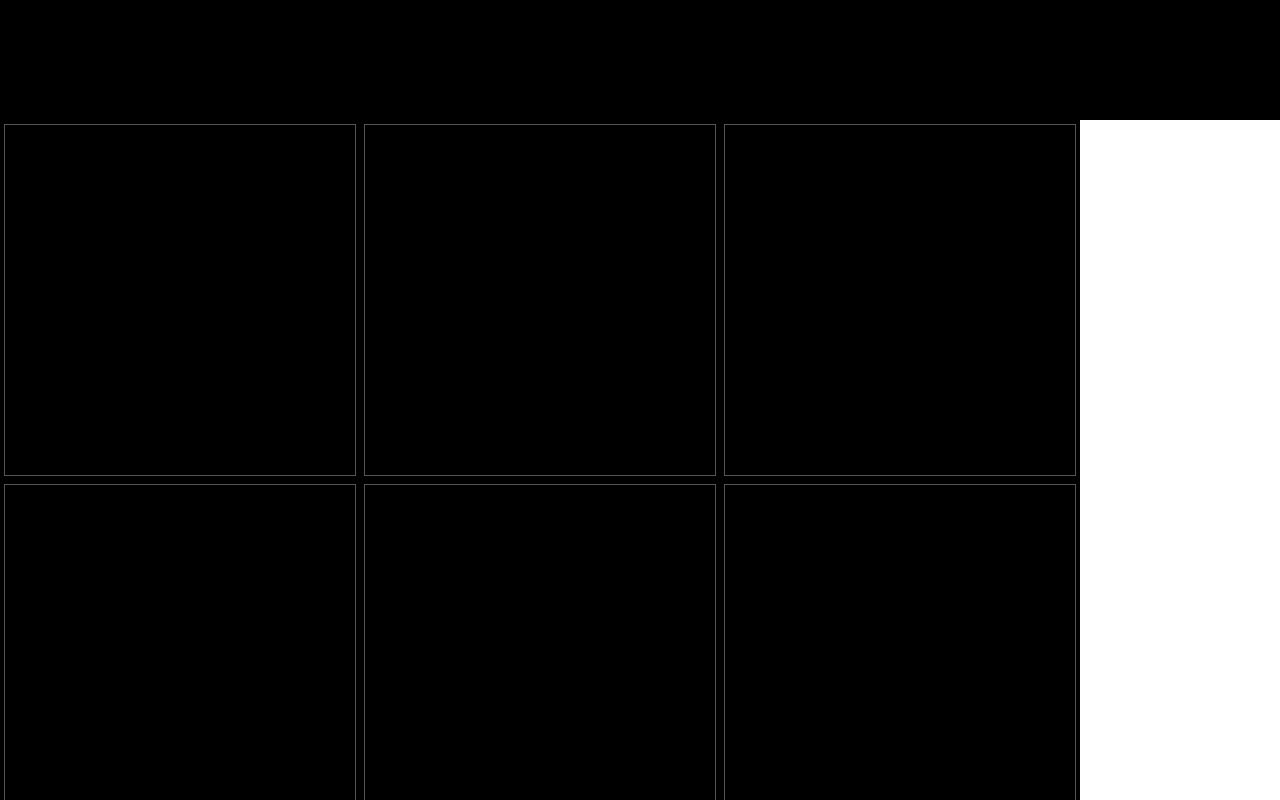
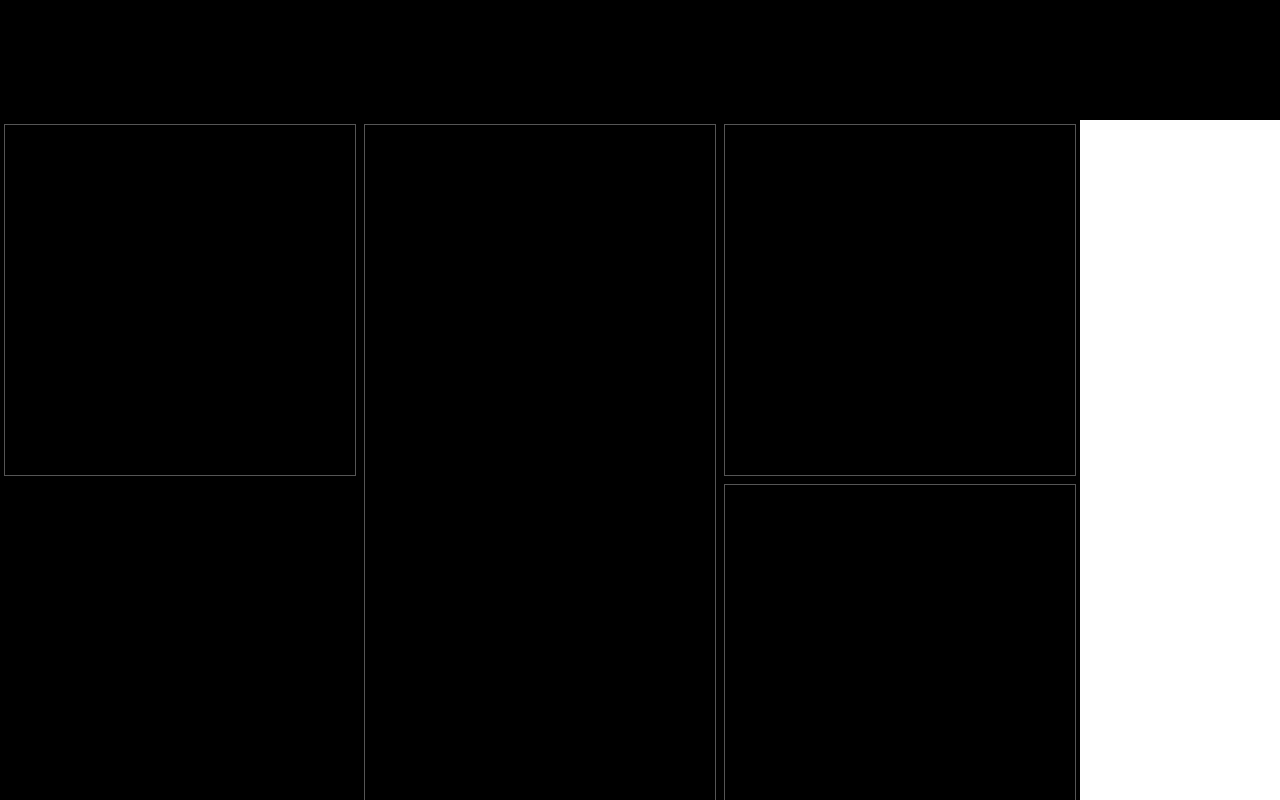
Before and after one commit to mattmolo/MHacksV, a plain HTML site: page index.html in a window 1280 px wide. Drawn offline with nearby package versions, Linux system fonts and the light colour scheme.

Commit message:
Grid config works

```diff
--- a/grid.json
+++ b/grid.json
@@ -1,68 +1,79 @@
 {
 
     "grid1" : {
-        "height" : 1,
-        "width" : 1,
+        "height" : "h-one-fifth",
+        "width" : "w-one-third",
+        "origin": 0,
         "name" : "module-1"
     },
 
     "grid2" : {
-        "height" : 3,
-        "width" : 1,
+        "height" : "h-three-fifths",
+        "width" : "w-one-third",
+        "origin": 1,
         "name" : "module-1"
     },
 
     "grid3" : {
-        "height" : 1,
-        "width" : 1,
+        "height" : "h-one-fifth",
+        "width" : "w-one-third",
+        "origin": 2,
         "name" : "module-1"
     },
 
     "grid4" : {
-        "height" : 1,
-        "width" : 1,
+        "height" : "h-one-fifth",
+        "width" : "w-one-third",
+        "origin": 3,
         "name" : "module-1"
     },
 
     "grid5" : {
-        "height" : 1,
-        "width" : 1,
+        "height" : "h-one-fifth",
+        "width" : "w-one-third",
+        "origin": 5,
         "name" : "module-1"
     },
 
     "grid6" : {
-        "height" : 2,
-        "width" : 1,
+        "height" : "h-two-fifths",
+        "width" : "w-one-third",
+        "origin": 6,
         "name" : "module-1"
     },
 
     "grid7" : {
-        "height" : 1,
-        "width" : 1,
+        "height" : "h-one-fifth",
+        "width" : "w-one-third",
+        "origin": 8,
         "name" : "module-1"
     },
 
     "grid8" : {
-        "height" : 1,
-        "width" : 1,
+        "height" : "h-one-fifth",
+        "width" : "w-one-third",
+        "origin": 10,
         "name" : "module-1"
     },
 
     "grid9" : {
-        "height" : 1,
-        "width" : 1,
+        "height" : "h-one-fifth",
+        "width" : "w-one-third",
+        "origin": 11,
         "name" : "module-1"
     },
 
     "grid10" : {
-        "height" : 1,
-        "width" : 1,
+        "height" : "h-one-fifth",
+        "width" : "w-one-third",
+        "origin": 12,
         "name" : "module-1"
     },
 
     "grid11" : {
-        "height" : 1,
-        "width" : 2,
+        "height" : "h-one-fifth",
+        "width" : "w-two-thirds",
+        "origin": 13,
         "name" : "module-1"
     }
 
--- a/index.html
+++ b/index.html
@@ -45,50 +45,7 @@
 
   <div class="main-grid">
 
-    <div class="tile w-one-third h-one-fifth">
-    </div>
 
-    <div class="tile w-one-third h-one-fifth">
-    </div>
-
-    <div class="tile w-one-third h-one-fifth">
-    </div>
-
-    <div class="tile w-one-third h-one-fifth">
-    </div>
-
-    <div class="tile w-one-third h-one-fifth">
-    </div>
-
-    <div class="tile w-one-third h-one-fifth">
-    </div>
-
-    <div class="tile w-one-third h-one-fifth">
-    </div>
-
-    <div class="tile w-one-third h-one-fifth">
-    </div>
-
-    <div class="tile w-one-third h-one-fifth">
-    </div>
-
-    <div class="tile w-one-third h-one-fifth">
-    </div>
-
-    <div class="tile w-one-third h-one-fifth">
-    </div>
-
-    <div class="tile w-one-third h-one-fifth">
-    </div>
-
-    <div class="tile w-one-third h-one-fifth">
-    </div>
-
-    <div class="tile w-one-third h-one-fifth">
-    </div>
-
-    <div class="tile w-one-third h-one-fifth">
-    </div>
 
   </div>
 
--- a/js/main.js
+++ b/js/main.js
@@ -1,86 +1,21 @@
 function grid_init() {
 
-    var grid = new Array(0,0,0, 0,0,0, 0,0,0, 0,0,0, 0,0,0)
+    var xOrigin = 0;
+    var yOrigin = 120;
+    var baseSize = 360;
 
-	$.getJSON("grid.json", function(json) {
-	    console.log(json);
-	    $.each(json, function( key, val ) {
-            var works = false;
+    $.getJSON("grid.json", function(json) {
+        console.log(json);
+        $.each(json, function(name, grid) {
+            var left = xOrigin + ((grid.origin % 3) * baseSize);
+            var top = yOrigin + (Math.floor(grid.origin/3) * baseSize);
 
-            var heigth = val.height;
-            var width = val.width;
+            $('<div/>', {
+                id: name,
+                style: "left: " + left + "px; top: " + top + "px;",
+                class: "tile " + grid.width + " " + grid.height
+            }).appendTo('.main-grid');
 
-            //place in array to place the first block
-            var startPosition = 0;
-
-            for (var i = 0; 0 < 15; i++) {
-
-                //Something is there, so look at next place
-                if (grid[i] == 1) {
-                    continue;
-
-                //Nothing is there, so check surrounding spots
-                } else if (grid[i] == 0) {
-
-                    //Check if height is available
-                    var heightWorks = true;
-                    for (var j = 1; j <= heigth; j++) {
-
-                        //Computes the spot we're checking
-                        //Multiply be 3 to offset to the next row
-                        var idx = i + (j*3);
-
-                        //Make sure we're not checking a place
-                        //that doesn't exist
-                        if (idx >= 15) {
-                            heightWorks = false;
-                            break;
-                        }
-
-                        //Finally, check if the spot won't work
-                        if (grid[idx] == 1) {
-                            heightWorks = false;
-                            break;
-                        }
-                    }
-
-                    //Check if width is available
-                    var widthWorks = true;
-                    for (var j = 1; j <= width; j++) {
-                        //Computes the spot we're checking
-                        var idx = i + j;
-
-                        //Make sure we're not checking a place
-                        //that doesn't exist
-                        if (idx >= 15) {
-                            widthWorks = false;
-                            break;
-                        }
-
-                        //Make sure we don't go over
-                        //into the next row (wouldn't make sense)
-                        var startRow = Math.floor(i/3);
-                        var currentRow = Math.floor(idx/3);
-
-                        if (currentRow > startRow) {
-                            widthWorks = false;
-                            break;
-                        }
-
-                        //Finally, check if the spot won't work
-                        if (grid[idx] == 1) {
-                            widthWorks = false;
-                            break;
-                        }
-                    }
-
-                    //if width and height works, it's a valid spot
-                    if (widthWorkds && heightWorks) {
-                        startPosition = i;
-                        console.log(i);
-                    }
-                }
-            }
 	    });
 	});
 
```
